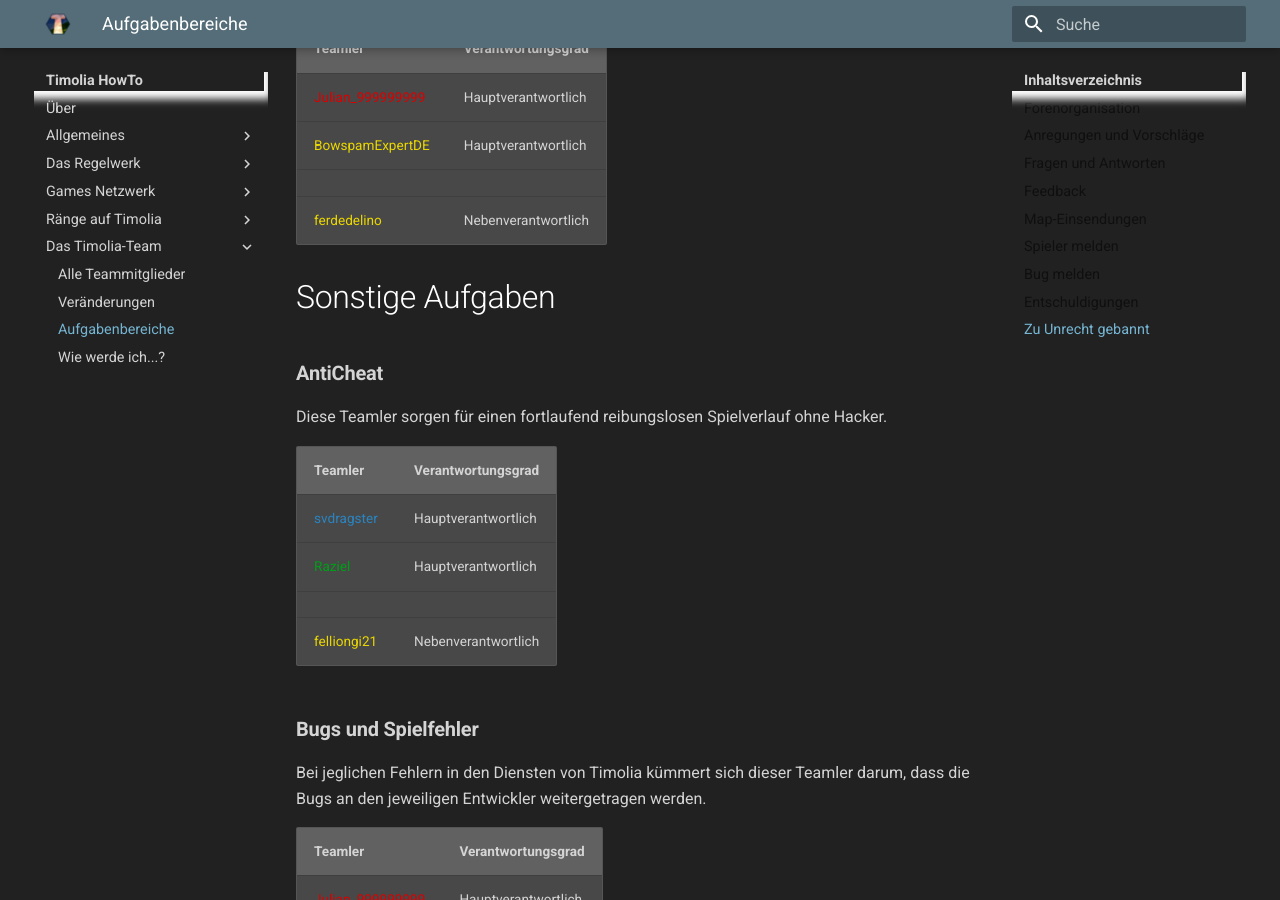
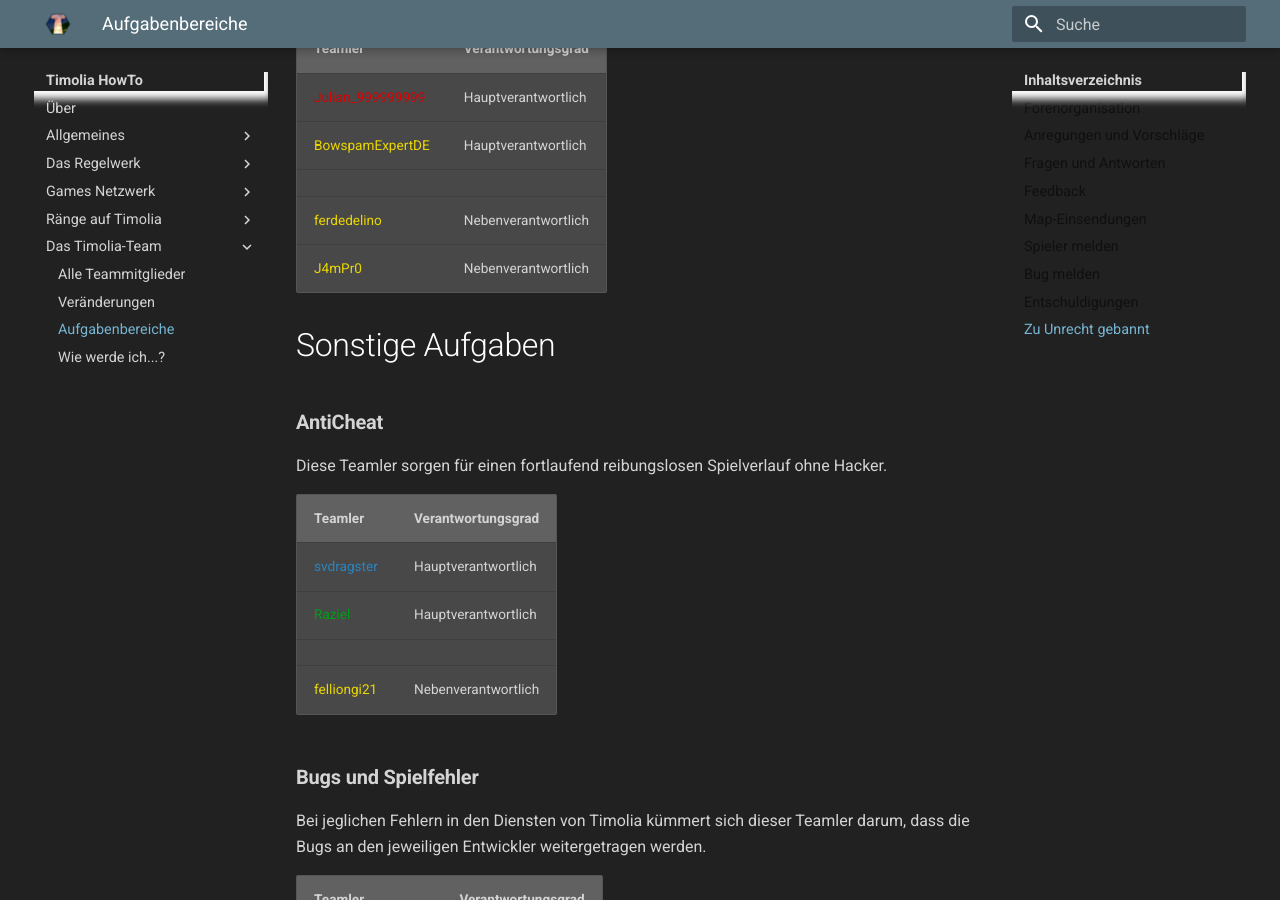
Before and after one commit to TimoliaDE/HowTo, an MkDocs documentation site: the page built from docs/team/responsibilities.md, in a window 1280 px wide and 900 px high, scrolled down 3128 px. Built offline with MkDocs 1.6.1 and Material for MkDocs 9.7.7, drawn with Linux system fonts in a browser that asks for light colours; old or Windows-style settings are respelled for this version of MkDocs.

Commit message:
Update responsibilities.md

```diff
--- a/docs/team/responsibilities.md
+++ b/docs/team/responsibilities.md
@@ -83,6 +83,7 @@ Die Verantwortlichen für die Forenorganisation kümmern sich sowohl um den Aufb
 |<span class='supporter'>BowspamExpertDE</span> | Hauptverantwortlich |
 | | |
 |<span class='supporter'>ferdedelino</span> | Nebenverantwortlich |
+|<span class='supporter'>J4mPr0</span> | Nebenverantwortlich |
 
 # Sonstige Aufgaben
 
```
